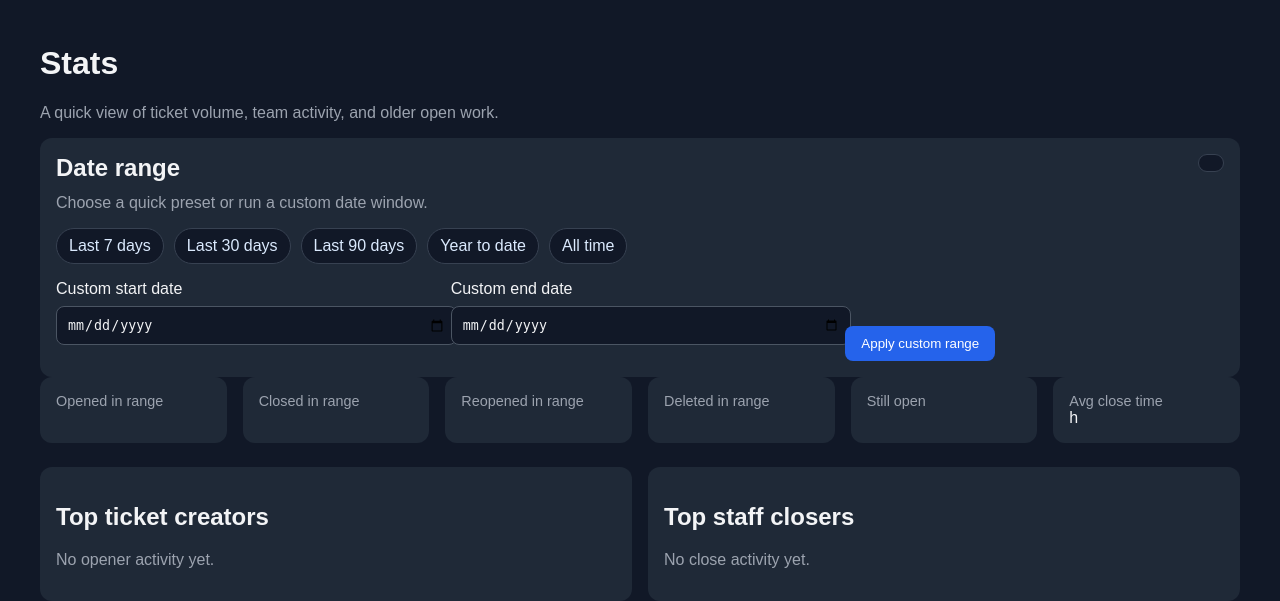
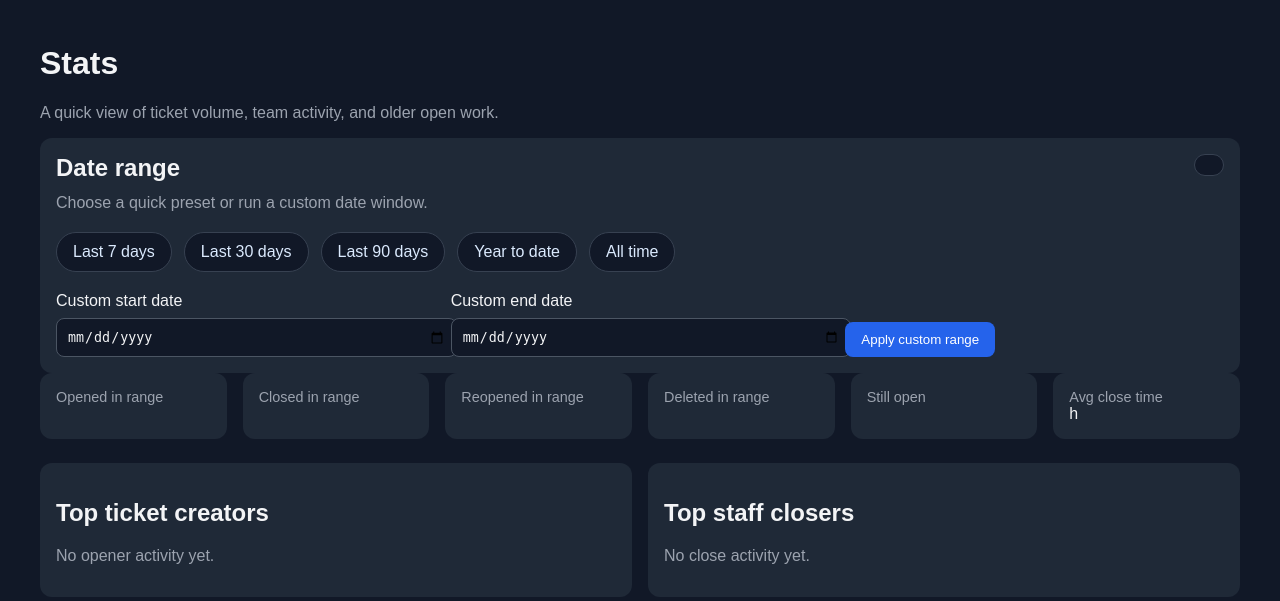
Before and after one commit to unseenmagik/Discord-Ticket-Bot, a FastAPI app: template support_ticket_bot/dashboard/templates/stats.html in a window 1280 px wide. Shown: the part 50-651 px from the top of the page. Run offline with FastAPI, Linux system fonts and the light colour scheme; the template is opened without the code that fills it, so the values that code supplies are empty; parts of the project's set-up code (start-up, migrations or seed data) failed here and were passed over.

Commit message:
ui: improve spacing for stats page range controls
Adjust the stats page range-control spacing by increasing the padding on the quick preset chips and active-range summary pill, adding more separation between the preset row and custom date form, and tightening the custom form input/button layout so the top of the stats page feels cleaner and less cramped.

```diff
--- a/support_ticket_bot/dashboard/templates/base.html
+++ b/support_ticket_bot/dashboard/templates/base.html
@@ -41,15 +41,17 @@
         .notice { margin-bottom:16px; padding:12px 14px; border-radius:10px; background:#064e3b; color:#d1fae5; }
         .muted { color:#9ca3af; }
         .help { font-size:0.92rem; color:#9ca3af; margin-top:-8px; margin-bottom:16px; }
-        .inline-form { display:grid; grid-template-columns:repeat(auto-fit, minmax(180px, 1fr)); gap:16px; align-items:end; }
-        .chip-row { display:flex; flex-wrap:wrap; gap:10px; margin-bottom:16px; }
-        .chip { display:inline-block; padding:8px 12px; border-radius:999px; background:#111827; border:1px solid #374151; color:#dbeafe; }
+        .inline-form { display:grid; grid-template-columns:repeat(auto-fit, minmax(180px, 1fr)); gap:16px; align-items:end; margin-top:8px; }
+        .inline-form input, .inline-form select { margin-bottom:0; }
+        .inline-form button { width:auto; margin:0; }
+        .chip-row { display:flex; flex-wrap:wrap; gap:12px; margin:8px 0 20px; }
+        .chip { display:inline-block; padding:10px 16px; border-radius:999px; background:#111827; border:1px solid #374151; color:#dbeafe; }
         .chip.active { background:#1d4ed8; border-color:#2563eb; color:#eff6ff; }
         .section-title { margin:0 0 12px; }
         .tight-muted { color:#9ca3af; margin:0 0 16px; }
-        .card-header { display:flex; justify-content:space-between; gap:16px; align-items:flex-start; margin-bottom:16px; }
+        .card-header { display:flex; justify-content:space-between; gap:16px; align-items:flex-start; margin-bottom:20px; }
         .card-header p { margin:0; }
-        .summary-pill { display:inline-block; padding:8px 12px; border-radius:999px; background:#111827; border:1px solid #374151; color:#e5e7eb; white-space:nowrap; }
+        .summary-pill { display:inline-block; padding:10px 14px; border-radius:999px; background:#111827; border:1px solid #374151; color:#e5e7eb; white-space:nowrap; }
     </style>
 </head>
 <body>
```
